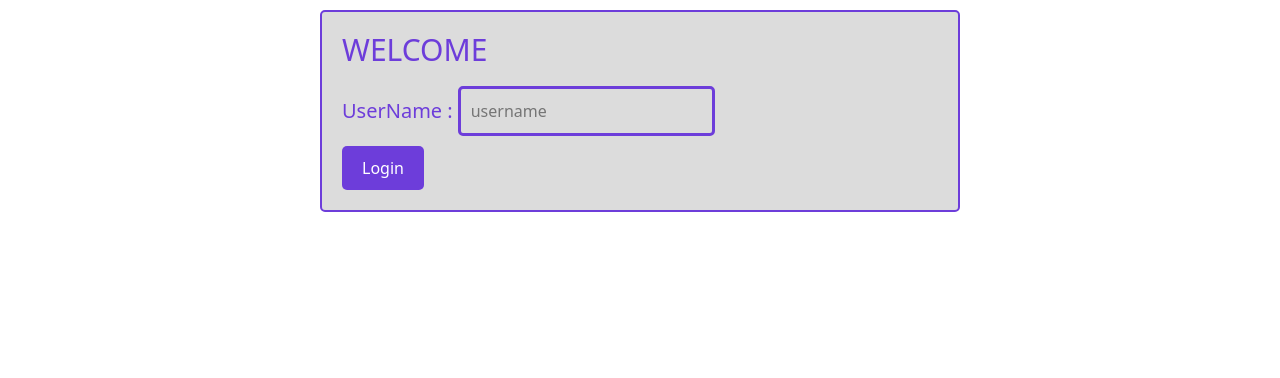
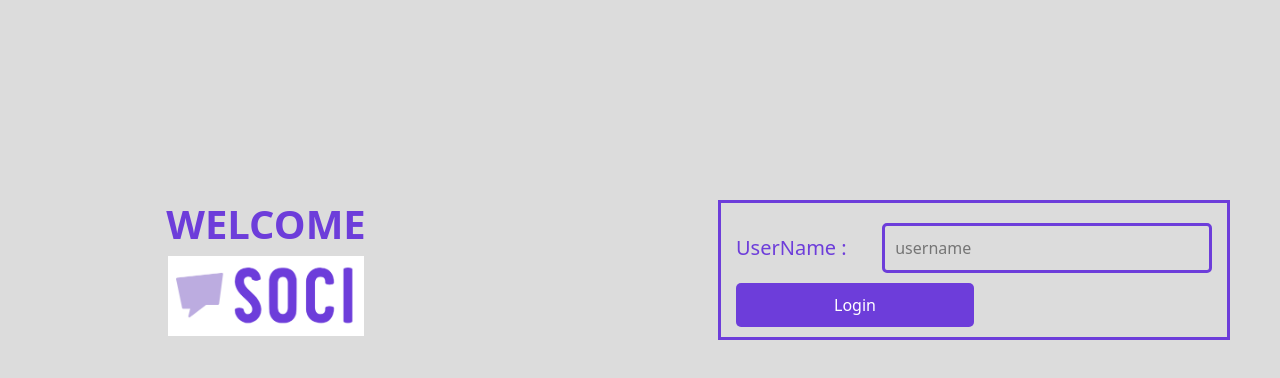
Before and after one commit to mabdelhaqq/socl, a React (Create React App) app: page /app/login in a window 1280 px wide. Shown: the top 378 px of the page. Built offline with nearby package versions, Linux system fonts and the light colour scheme.

Commit message:
improvements of login page

```diff
--- a/src/auth/Login.scss
+++ b/src/auth/Login.scss
@@ -1,47 +1,15 @@
 
 .log-container {
     display: flex;
-    flex-direction: column;
-    align-items: flex-start;
+    flex-direction: row;
+    align-items: center;
     justify-content: flex-start;
-    width: 50%;
-    margin: 10px auto;
+    width: 100%;
+    margin: 0;
     background-color: gainsboro;
     padding: 20px;
-    border: 2px solid #6D3DDA;
-    border-radius: 5px;
+    width: 100%;
+    height: 100vh;
+    position: relative;
 
-    .wel {
-        text-align: center;
-        font-size: 30px;
-        color:#6D3DDA;
-    }
-
-    .input-container {
-        display: flex;
-        justify-content: flex-start;
-        align-items: center;
-        margin: 10px 0;
-
-        label {
-            color: #6D3DDA;
-            font-size: 20px;
-            margin-right: 5px;
-        }
-        .input-user {
-            padding: 10px;
-            border: 3px solid #6D3DDA;
-            border-radius: 5px;
-            background-color: gainsboro;
-        }
-    }
-
-    .btn-login {
-        padding: 10px 20px;
-        background-color: #6D3DDA;
-        color: white;
-        border-radius: 5px;
-        border: none;
-        cursor: pointer;
-    }
 }
--- a/src/auth/Login.tsx
+++ b/src/auth/Login.tsx
@@ -1,31 +1,15 @@
-import React, {useState} from 'react'
 import "./Login.scss"
-import { useUserContext } from '../helpers/user-context'
-import { useNavigate } from 'react-router-dom'
+import Input from "./components/input/Input"
+import Welcome from "./components/welcome/Welcome"
+import "./Login.scss"
+
 
 const Login = () => {
-    const [username, setUsername] = useState('');
-    const { setUsername: setGlobalUsername } = useUserContext();
-    const navigate= useNavigate();
 
-    const handleLogin= () =>{
-        if(username===""){
-            alert("Please enter your username")
-        }
-        else{
-        setGlobalUsername(username);
-        navigate('/');
-        }
-    }
   return (
-    <div className='log-container'>
-        <h1 className='wel'>WELCOME</h1>
-        <div className='input-container'>
-            <label htmlFor='user'>UserName : </label>
-            <input type='text' placeholder='username' value={username} id="user"
-            onChange={ (e) => {setUsername(e.target.value)}} className='input-user'/>
-        </div>
-        <button onClick={handleLogin} className='btn-login'>Login</button>
+    <div className='log-container row'>
+        <div className="col-6"><Welcome/></div>
+        <div className="col-6"><Input/></div>
     </div>
   )
 }
--- /dev/null
+++ b/src/auth/components/input/Input.scss
@@ -0,0 +1,41 @@
+.second-container{
+    position: absolute;
+    right: 50px;
+    top: 25%;
+    width: 40%;
+    border: 3px solid #6D3DDA;
+    padding: 10px 15px;
+    display: flex;
+    flex-direction: column;
+    flex-wrap: nowrap;
+    .input-container {
+        display: flex;
+        justify-content: flex-start;
+        align-items: center;
+        margin: 10px 0;
+
+        label {
+            color: #6D3DDA;
+            font-size: 20px;
+            margin-right: 5px;
+            width: 30%;
+        }
+        .input-user {
+            padding: 10px;
+            border: 3px solid #6D3DDA;
+            border-radius: 5px;
+            background-color: gainsboro;
+            width: 70%;
+        }
+    }
+
+    .btn-login {
+        padding: 10px 20px;
+        background-color: #6D3DDA;
+        color: white;
+        border-radius: 5px;
+        border: none;
+        cursor: pointer;
+        width: 50%;
+    }
+}
--- /dev/null
+++ b/src/auth/components/input/Input.tsx
@@ -0,0 +1,33 @@
+import React, {useState} from 'react'
+import { useUserContext } from '../../../helpers/user-context'
+import { useNavigate } from 'react-router-dom'
+import "./Input.scss"
+
+const Input = () => {
+    const [username, setUsername] = useState('');
+    const { setUsername: setGlobalUsername } = useUserContext();
+    const navigate= useNavigate();
+
+    const handleLogin= () =>{
+        if(username===""){
+            alert("Please enter your username")
+        }
+        else{
+        setGlobalUsername(username);
+        navigate('/');
+        }
+    }
+  return (
+    <div className='second-container'>
+            <div className='input-container'>
+                <label htmlFor='user'>UserName : </label>
+                <input type='text' placeholder='username' value={username} id="user"
+                onChange={ (e) => {setUsername(e.target.value)}} className='input-user'/>
+            </div>
+            <button onClick={handleLogin} className='btn-login'>Login</button>
+    </div>
+  )
+}
+
+export default Input
+export {}
--- /dev/null
+++ b/src/auth/components/welcome/Welcome.scss
@@ -0,0 +1,20 @@
+.we-con {
+    display: flex;
+    flex-direction: column;
+    justify-content: center;
+    align-items: center;
+    position: absolute;
+    left: 10px;
+    top: 25%;
+    width: 40%;
+    .wel {
+        font-size: 40px;
+        font-weight: bold;
+        color:#6D3DDA;
+    }
+    .img-logo {
+        height: 80px;
+        width: auto;
+    }
+
+}
--- /dev/null
+++ b/src/auth/components/welcome/Welcome.tsx
@@ -0,0 +1,15 @@
+import React from 'react'
+import imglogo from "../../../assets/images/logo.png";
+import "./Welcome.scss"
+
+const Welcome = () => {
+  return (
+    <div className='we-con'>
+        <h1 className='wel'>WELCOME</h1>
+        <img src={imglogo} className='img-logo' alt="imgl"/>
+    </div>
+  )
+}
+
+export default Welcome
+export {}
```
